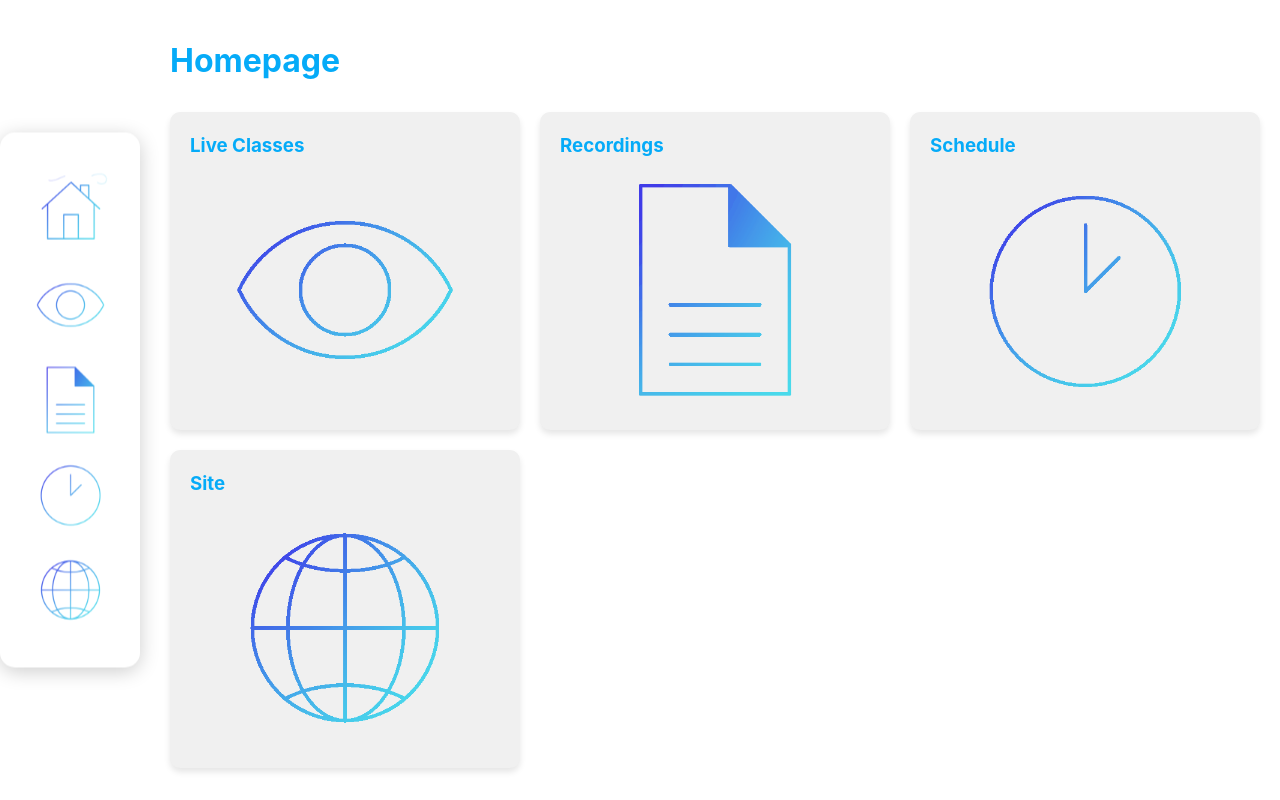
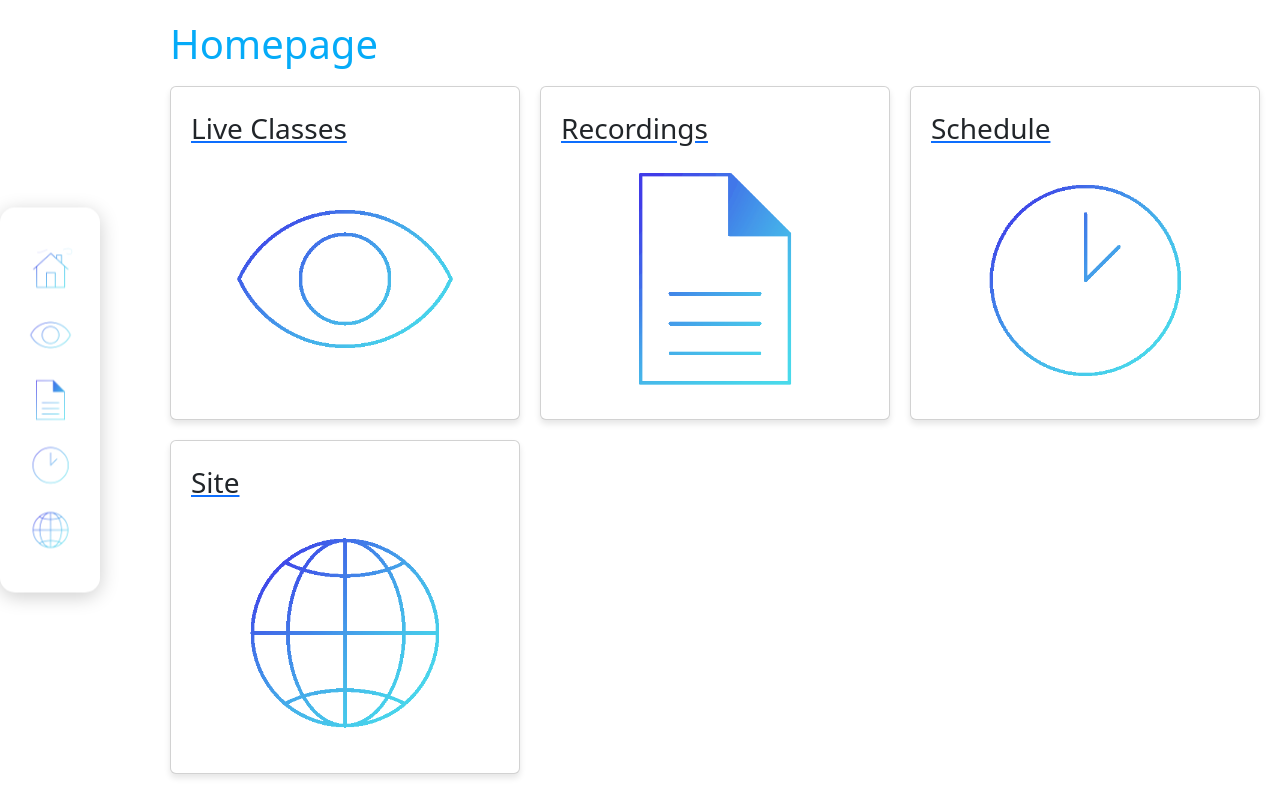
Before and after one commit to dorson755/ct-bbb-database, a React (Create React App) app in the folder client/: page / in a window 1280 px wide. Built offline with nearby package versions, Linux system fonts and the light colour scheme.

Commit message:
adjusted the App.js component to include SchedulePage.js component link

```diff
--- a/client/src/App.js
+++ b/client/src/App.js
@@ -4,6 +4,7 @@ import { BrowserRouter as Router, Route, Routes, Link } from 'react-router-dom';
 import './App.css'; // Import custom styles
 import LiveClasses from './LiveClasses'; // Import Live Classes component
 import RecordingsPage from './RecordingsPage'; // Import Recordings Page component
+import SchedulePage from './SchedulePage'; // Import Schedule Page component
 import { NotificationProvider } from './NotificationContext'; // Import Notification Provider
 
 const App = () => {
@@ -17,7 +18,7 @@ const App = () => {
               <li><Link to="/"><img src='/assets/home.png' alt="Home" className="sidebar-logo" /></Link></li>
               <li><Link to="/live-classes"><img src='/assets/live.png' alt="Live Classes" className="sidebar-logo" /></Link></li>
               <li><Link to="/recordings"><img src='/assets/records.png' alt="Recordings" className="sidebar-logo" /></Link></li>
-              <li><img src='/assets/schedule.png' alt="Schedule" className="sidebar-logo" /></li>
+              <li><Link to="/schedule"><img src='/assets/schedule.png' alt="Schedule" className="sidebar-logo" /></Link></li>
               <li><a href='https://www.cybertech242.com' target='_blank' rel="noreferrer">
                 <img src='/assets/site.png' alt="Main Site" className="sidebar-logo" />
               </a></li>
@@ -44,10 +45,12 @@ const App = () => {
                         <img src='/assets/records.gif' alt="Recordings" className="card-img" />
                       </div>
                     </Link>
-                    <div className="card">
-                      <h3>Schedule</h3>
-                      <img src='/assets/schedule.gif' alt="Schedule" className="card-img" />
-                    </div>
+                    <Link to="/schedule">
+                      <div className="card">
+                        <h3>Schedule</h3>
+                        <img src='/assets/schedule.gif' alt="Schedule" className="card-img" />
+                      </div>
+                    </Link>
                     <a href='https://www.cybertech242.com' target='_blank' rel="noreferrer">
                       <div className="card">
                         <h3>Site</h3>
@@ -63,6 +66,9 @@ const App = () => {
 
               {/* Recordings Page Route */}
               <Route path="/recordings" element={<RecordingsPage />} />
+
+              {/* Schedule Page Route */}
+              <Route path="/schedule" element={<SchedulePage />} />
             </Routes>
           </div>
         </div>
```
